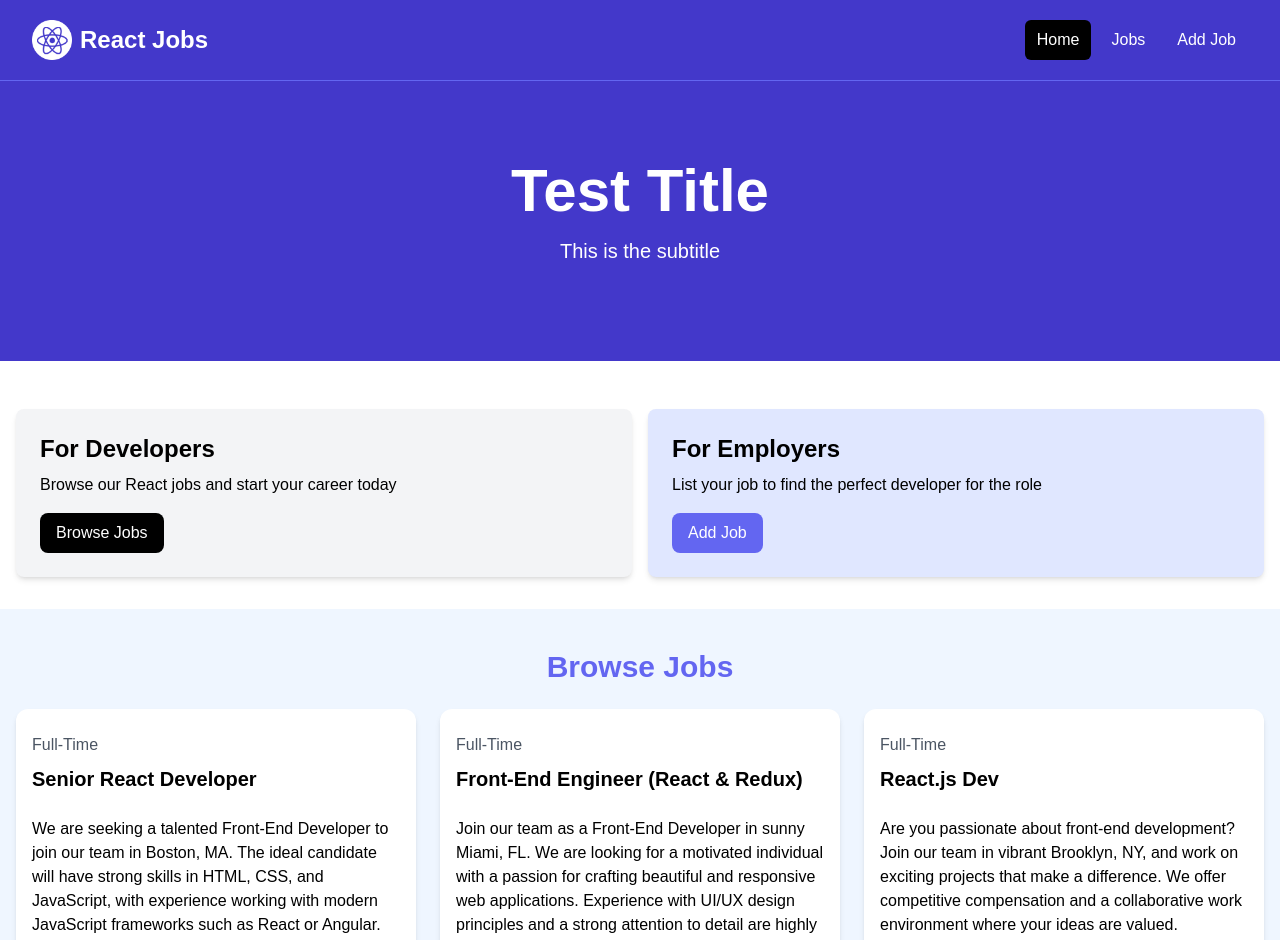
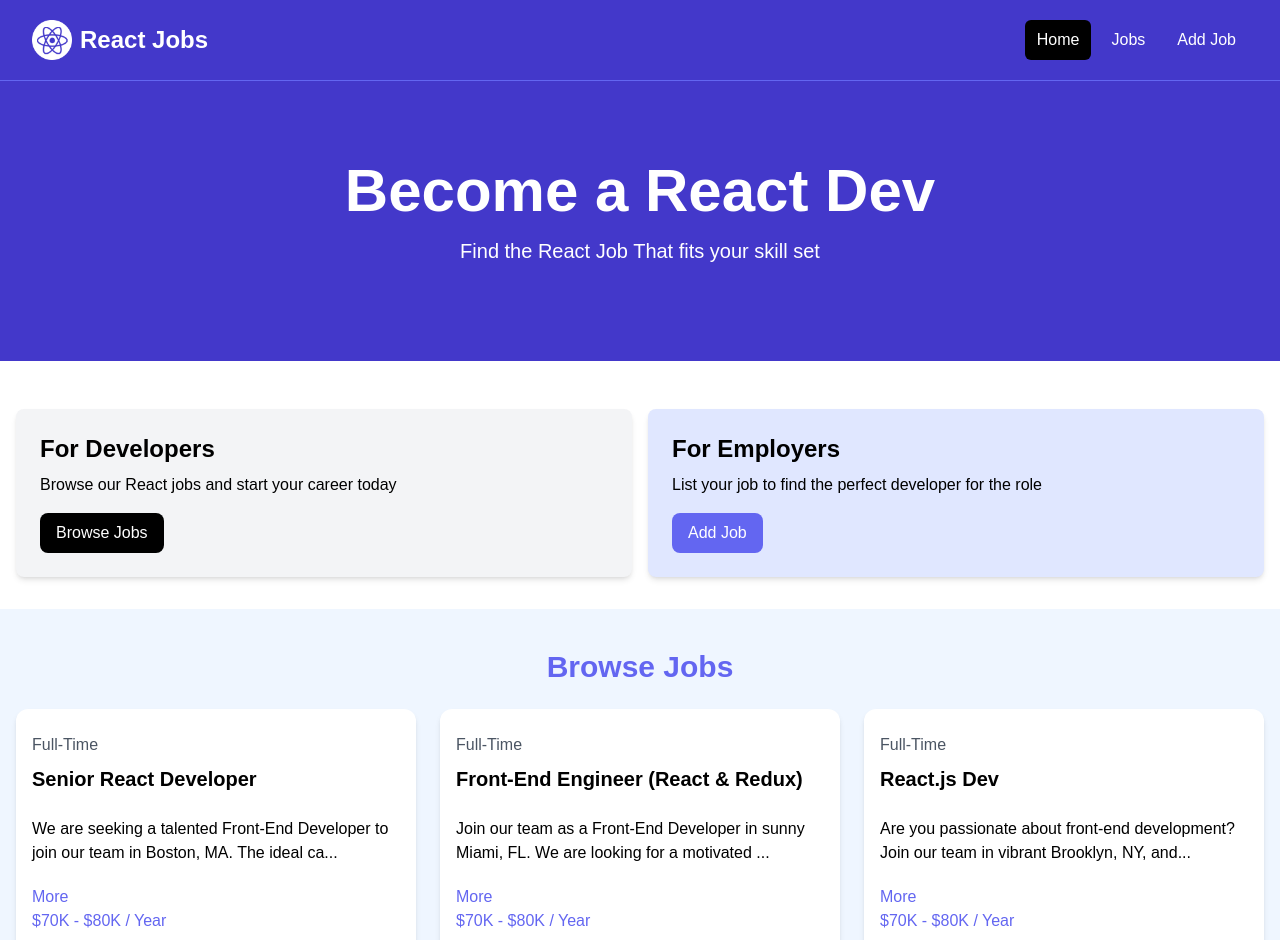
Before and after one commit to IbrahemHafezMohammad/react-course, a React (Vite) app: page / in a window 1280 px wide. Shown: the top 940 px of the page. Built offline with nearby package versions, Linux system fonts and the light colour scheme.

Commit message:
add route support

```diff
--- a/package.json
+++ b/package.json
@@ -11,7 +11,9 @@
   },
   "dependencies": {
     "react": "^18.3.1",
-    "react-dom": "^18.3.1"
+    "react-dom": "^18.3.1",
+    "react-icons": "^5.2.1",
+    "react-router-dom": "^6.25.1"
   },
   "devDependencies": {
     "@types/react": "^18.3.3",
--- a/src/App.jsx
+++ b/src/App.jsx
@@ -1,22 +1,21 @@
-import React from 'react'
-import Navbar from './components/Navbar'
-import Hero from './components/Hero'
-import HomeCards from './components/HomeCards'
-import JobListings from './components/JobListings'
-import ViewAllJobs from './components/ViewAllJobs'
+import {
+  Route,
+  createBrowserRouter,
+  createRoutesFromElements,
+  RouterProvider,
+} from "react-router-dom";
+import React from "react";
+import MainLayout from "./layouts/MainLayout";
+import HomePage from "./pages/HomePage";
 
+const router = createBrowserRouter(
+  createRoutesFromElements(
+    <Route path="/" element={<MainLayout />}>
+      <Route index element={<HomePage />} />
+    </Route>
+)
+);
 const App = () => {
-  return (
-    <>
-      <Navbar />
-      <Hero title="Test Title" subtitle="This is the subtitle"/>
-      <HomeCards />
-      <JobListings />
-      <ViewAllJobs />
-
-
-    </>
-  )
-}
-
-export default App
+  return <RouterProvider router={router}/>
+};
+export default App;
--- a/src/components/JobListing.jsx
+++ b/src/components/JobListing.jsx
@@ -1,6 +1,14 @@
-
+import { useState } from "react";
+import { FaMapMarked } from 'react-icons/fa'
 
 const JobListing = ({ job }) => {
+  const [showFullDesc, setShowFullDesc] = useState(false);
+
+  let description = job.description;
+
+  if (!showFullDesc) {
+    description = description.substring(0, 90) + "...";
+  }
   return (
     <>
       <div className="bg-white rounded-xl shadow-md relative">
@@ -10,17 +18,19 @@ const JobListing = ({ job }) => {
             <h3 className="text-xl font-bold">{job.title}</h3>
           </div>
 
-                    <div className="mb-5">
-                        {job.description}
-                    </div>
+          <div className="mb-5">{description}</div>
 
+          {/* setShowFullDesc(!showFullDesc) non-functional form to update state*/}
+          <button onClick={() => setShowFullDesc((prevState) => !prevState)} className="text-indigo-500 m-b-5 hover:text-indigo-600">
+             {showFullDesc ? 'Less' : 'More'}
+          </button>
           <h3 className="text-indigo-500 mb-2">{job.salary} / Year</h3>
 
           <div className="border border-gray-100 mb-5"></div>
 
           <div className="flex flex-col lg:flex-row justify-between mb-4">
             <div className="text-orange-700 mb-3">
-                            <i className="fa-solid fa-location-dot text-lg"></i>
+              <FaMapMarked className="inline text-lg mb-1 mr-1" />
               {job.location}
             </div>
             <a
@@ -33,7 +43,7 @@ const JobListing = ({ job }) => {
         </div>
       </div>
     </>
-    )
-}
+  );
+};
 
-export default JobListing
+export default JobListing;
--- a/src/components/ViewAllJobs.jsx
+++ b/src/components/ViewAllJobs.jsx
@@ -1,4 +1,3 @@
-
 
 function ViewAllJobs() {
     return (
--- /dev/null
+++ b/src/layouts/MainLayout.jsx
@@ -0,0 +1,13 @@
+import { Outlet } from "react-router-dom";
+import Navbar from '../components/Navbar';
+
+const MainLayout = () => {
+  return (
+    <>
+      <Navbar />
+      <Outlet />
+    </>
+  )
+}
+
+export default MainLayout
--- /dev/null
+++ b/src/pages/HomePage.jsx
@@ -0,0 +1,18 @@
+import Hero from "../components/Hero";
+import HomeCards from "../components/HomeCards";
+import JobListings from "../components/JobListings";
+import ViewAllJobs from "../components/ViewAllJobs";
+
+const HomePage = () => {
+  return (
+    <>
+      <Hero />
+      <HomeCards />
+      <JobListings />
+      <ViewAllJobs />
+
+    </>
+  );
+};
+
+export default HomePage;
```
Also changed, not shown: 1 other file (tests, documents, lock files or other folders). Lines whose indentation alone changed are shown as unchanged.
